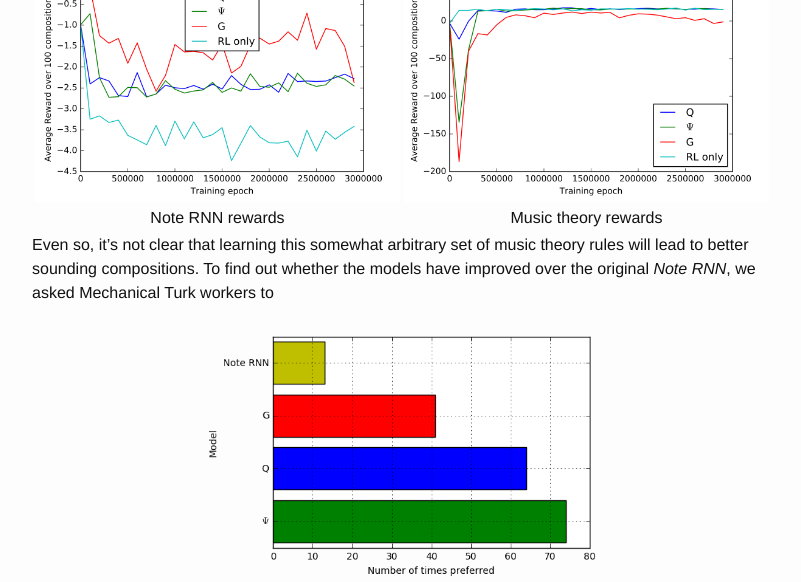
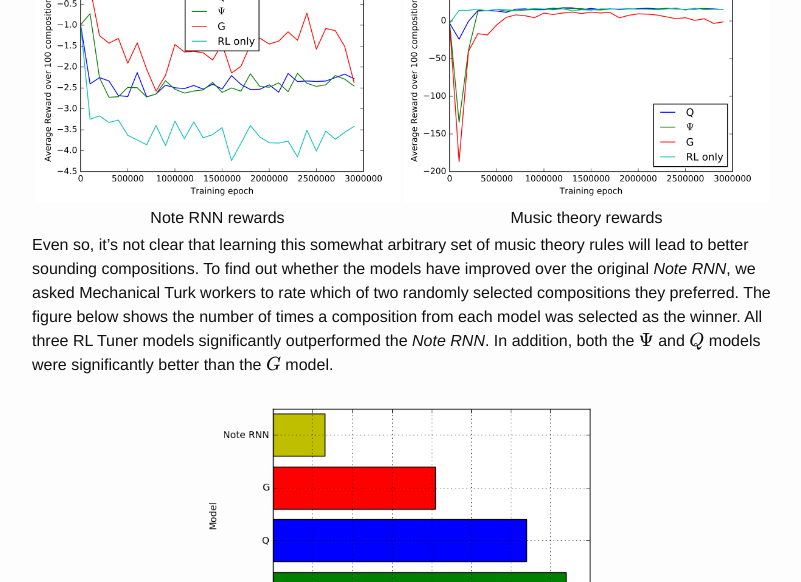
Before and after one commit to notfuchsia/notfuchsia.github.io, a Jekyll site: the page built from _posts/2016-10-10-natasha.markdown, in a window 1280 px wide and 1400 px high, scrolled down 6817 px. Shown: the top 582 px of the window, without its empty margins (238-1039 px from the left). Built offline with Jekyll 4.4.1, drawn with Linux system fonts in a browser that asks for light colours; formulas are drawn with MathJax 3; some of the changed text lies outside the part shown; grey boxes are pictures that could not be loaded.

Commit message:
might be fully drafted??

```diff
--- a/_posts/2016-10-10-natasha.markdown
+++ b/_posts/2016-10-10-natasha.markdown
@@ -220,21 +220,23 @@
 |:---:|:---:|
 | Note RNN rewards | Music theory rewards |
 
-Even so, it's not clear that learning this somewhat arbitrary set of music theory rules will lead to better sounding compositions. To find out whether the models have improved over the original *Note RNN*, we asked Mechanical Turk workers to
+Even so, it's not clear that learning this somewhat arbitrary set of music theory rules will lead to better sounding compositions. To find out whether the models have improved over the original *Note RNN*, we asked Mechanical Turk workers to rate which of two randomly selected compositions they preferred. The figure below shows the number of times a composition from each model was selected as the winner. All three RL Tuner models significantly outperformed the *Note RNN*. In addition, both the $$\Psi$$ and $$Q$$ models were significantly better than the $$G$$ model.
 
 <div style="text-align:center"><img src="/assets/rl_tuner/user_study.png" width="400"></div>
 
+<br><br>
+But you don't need to take our word for it! The compositions used in the study are all available [here][samples] - please check them out! Below you can listen to a composition from each model. In the top row are compositions from the *Note RNN* and $$G$$; in the bottom row are $$\Psi$$ and $$Q$$.
+
 <div style="text-align:center">
-	<iframe style="display: inline-block;margin-right:20px" width="280" height="280" src="https://www.youtube.com/embed/cDcsOokicLw" frameborder="0" allowfullscreen></iframe><iframe style="display: inline-block;" width="280" height="280" src="https://www.youtube.com/embed/HjCxS53Ta14" frameborder="0" allowfullscreen></iframe>
-	<iframe style="display: inline-block;margin-right:20px" width="280" height="280" src="https://www.youtube.com/embed/PavKsrzFAEI" frameborder="0" allowfullscreen></iframe><iframe style="display: inline-block;" width="280" height="280" src="https://www.youtube.com/embed/abBfZB5DlSY" frameborder="0" allowfullscreen></iframe>
+	<iframe style="display: inline-block;margin-right:5px" width="280" height="280" src="https://www.youtube.com/embed/cDcsOokicLw" frameborder="0" allowfullscreen></iframe><iframe style="display: inline-block;" width="280" height="280" src="https://www.youtube.com/embed/HjCxS53Ta14" frameborder="0" allowfullscreen></iframe>
+	<iframe style="display: inline-block;margin-right:5px" width="280" height="280" src="https://www.youtube.com/embed/PavKsrzFAEI" frameborder="0" allowfullscreen></iframe><iframe style="display: inline-block;" width="280" height="280" src="https://www.youtube.com/embed/abBfZB5DlSY" frameborder="0" allowfullscreen></iframe>
 </div>
 
 | ![](/assets/rl_tuner/note_rnn.png)  | ![](/assets/rl_tuner/q.png) | ![](/assets/rl_tuner/psi.png) | ![](/assets/rl_tuner/g.png) |
 |:---:|:---:|:---:|:---:|
 | Note RNN | Q | $$\Psi$$ | G |
 
-How to use the code
--------------------
+We hope you've enjoyed this post. If you're interested in trying out the RL Tuner model for yourself, please check out the [README][code] file on the Magenta github.
 
 
 Acknowledgements
```
Also changed, not shown: other parts of _posts/2016-10-10-natasha.markdown (+1 -0 lines).
